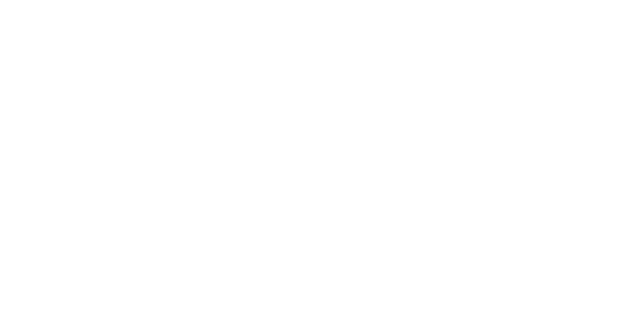
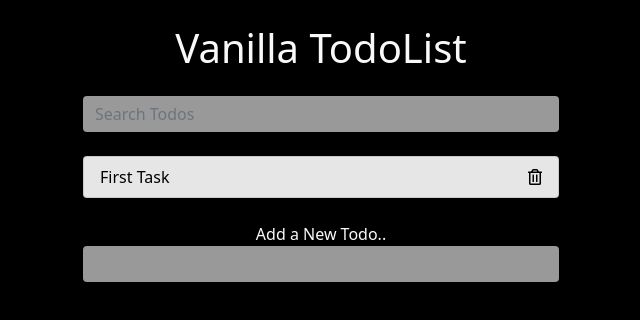
Before and after one commit to Sarthaknegigit/VanillaToDoList, a plain HTML site: page index.html in a window 1280 px wide. Shown: the whole page, without its empty margins (319-959 px from the left). Drawn offline with nearby package versions, Linux system fonts and the light colour scheme.

Commit message:
adding todo functionality added

```diff
--- /dev/null
+++ b/app.js
@@ -0,0 +1,24 @@
+const addTodo = document.querySelector('.add');
+const todoList = document.querySelector('.todos')
+
+const createTodo = todo => {
+    const newTodo =
+    `
+        <li class="list-group-item d-flex justify-content-between align-items-center">
+            <span>${todo}</span>
+            <i class="far fa-trash-alt delete"></i>
+        </li>
+    `;
+    todoList.innerHTML += newTodo;
+};
+
+addTodo.addEventListener('submit', e => {
+    e.preventDefault();
+
+    const todo = addTodo.add.value.trim();
+    if(todo.length){
+        createTodo(todo);
+        addTodo.reset();
+    }
+
+});
--- a/index.html
+++ b/index.html
@@ -4,9 +4,41 @@
     <meta charset="UTF-8">
     <meta http-equiv="X-UA-Compatible" content="IE=edge">
     <meta name="viewport" content="width=device-width, initial-scale=1.0">
+
+    <link href="https://cdn.jsdelivr.net/npm/bootstrap@5.1.0/dist/css/bootstrap.min.css" rel="stylesheet" integrity="sha384-KyZXEAg3QhqLMpG8r+8fhAXLRk2vvoC2f3B09zVXn8CA5QIVfZOJ3BCsw2P0p/We" crossorigin="anonymous">
+
+    <link rel="stylesheet" href="https://cdnjs.cloudflare.com/ajax/libs/font-awesome/5.15.4/css/all.min.css" integrity="sha512-1ycn6IcaQQ40/MKBW2W4Rhis/DbILU74C1vSrLJxCq57o941Ym01SwNsOMqvEBFlcgUa6xLiPY/NS5R+E6ztJQ==" crossorigin="anonymous" referrerpolicy="no-referrer" />
+
+    <link rel="stylesheet" href="styles.css">
+
     <title>VanillaToDoList</title>
 </head>
+
 <body>
+    <div class="container">
 
+        <header class="text-center text-light my-4">
+          <h1 class="mb-4">Vanilla TodoList</h1>
+          <form class="search">
+            <input class="form-control m-auto" type="text" name="search" placeholder="Search Todos" />
+          </form>
+        </header>
+
+        <ul class="list-group todos mx-auto text-light">
+          <li class="list-group-item d-flex justify-content-between align-items-center">
+            <span>First Task</span>
+            <i class="far fa-trash-alt delete"></i>
+          </li>
+        </ul>
+
+        <form class="add text-center my-4">
+          <label class="text-light">Add a New Todo..</label>
+          <input class="form-control m-auto" type="text" name="add" />
+        </form>
+
+      </div>
+
+      <script src="app.js"></script>
 </body>
+
 </html>
--- /dev/null
+++ b/styles.css
@@ -0,0 +1,21 @@
+body{
+    background: #000000;
+  }
+  .container{
+    max-width: 500px;
+  }
+  input[type=text],
+  input[type=text]:focus{
+    color: rgb(0, 0, 0);
+    border: none;
+    background: rgba(255, 255, 255, 0.6);
+    max-width: 500px;
+  }
+  .todos li{
+    background: rgba(255, 255, 255, 0.9);
+    color: rgb(0, 0, 0);
+    font-weight: 450;
+  }
+  .delete{
+    cursor: pointer;
+  }
```
